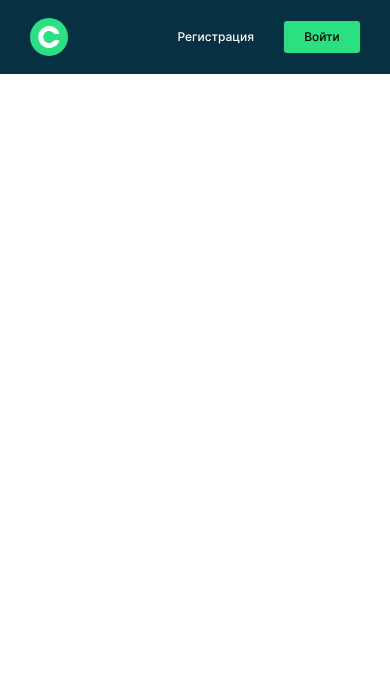
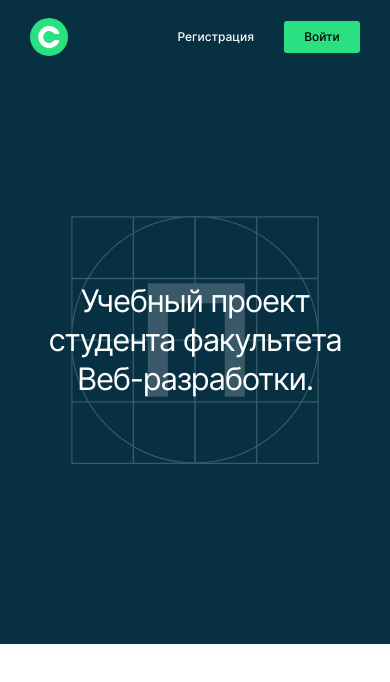
Before and after one commit to aumetros/movies-explorer-frontend, a React (Create React App) app: page / in a window 390 px wide. Shown: the top 682 px of the page. Built offline with nearby package versions, Linux system fonts and the light colour scheme.

Commit message:
Верстка компонента Promo - все разрешения

```diff
--- a/src/components/Main/Main.js
+++ b/src/components/Main/Main.js
@@ -1,14 +1,14 @@
-import './Main.css';
-import Header from '../Header/Header';
+import "./Main.css";
+import Header from "../Header/Header";
+import Promo from "../Promo/Promo";
 
 function Main() {
   return (
-    <div className='main'>
+    <div className="main">
       <Header />
-
+      <Promo />
     </div>
   );
-
-};
+}
 
 export default Main;
--- /dev/null
+++ b/src/components/Promo/Promo.css
@@ -0,0 +1,47 @@
+.promo {
+  display: flex;
+  justify-content: center;
+  min-height: 524px;
+  padding-top: 184px;
+  box-sizing: border-box;
+  background-color: #073042;
+  background-image: url(../../images/landing-logo.svg);
+  background-size: 320px 320px;
+  background-repeat: no-repeat;
+  background-position: center 82px;
+}
+
+.promo__header {
+  max-width: 730px;
+  margin: 0;
+  color: #FFF;
+  text-align: center;
+  font-size: 50px;
+  font-weight: 400;
+  line-height: 58px;
+  letter-spacing: -2px;
+}
+
+@media screen and (max-width: 768px) {
+  .promo {
+    min-height: 784px;
+    padding-top: 326px;
+    background-position: center 224px;
+  }
+}
+
+@media screen and (max-width: 660px) {
+  .promo {
+    min-height: 570px;
+    padding-top: 207px;
+    background-size: 248px 248px;
+    background-position: center 142px;
+  }
+
+  .promo__header {
+    max-width: 300px;
+    font-size: 31px;
+    line-height: 39px;
+    letter-spacing: -1.24px;
+  }
+}
--- /dev/null
+++ b/src/components/Promo/Promo.js
@@ -0,0 +1,11 @@
+import './Promo.css';
+
+function Promo() {
+  return (
+    <section className='promo'>
+      <h1 className='promo__header'>Учебный проект студента факультета Веб-разработки.</h1>
+    </section>
+  );
+}
+
+export default Promo;
```
Also changed, not shown: src/components/Header/Header.js (+4 -4 lines), src/images/landing-logo.svg (added).
